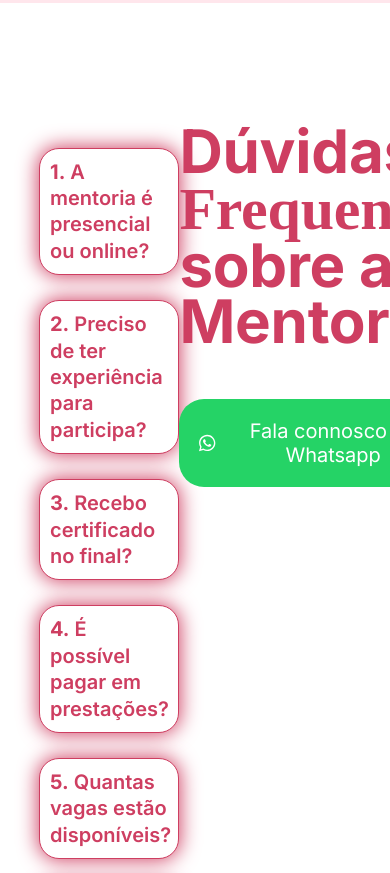
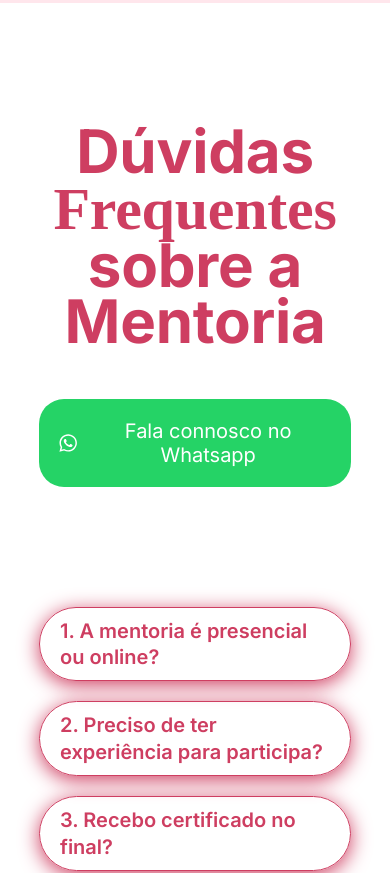
Before and after one commit to Webtech87/mentoria_dra_wilsa, a React (Vite) app in the folder client/: page / in a window 390 px wide. Shown: the part 7720-8593 px from the top of the page. Built offline with nearby package versions, Linux system fonts and the light colour scheme; a web font is replaced by a local one.

Commit message:
[UPDATE] mobile 768 faq

```diff
--- a/client/src/components/Faq/Faq.css
+++ b/client/src/components/Faq/Faq.css
@@ -31,13 +31,27 @@
     font-size: 16px;
 }
 
+.faq-container .list-item p{
+    padding: 20px;
+    font-size: 16px;
+    font-family: 'Inter', sans-serif;
+    font-weight: 400;
+    letter-spacing: 0;
+    line-height: 20.4px;
+    border-bottom-right-radius: 20px;
+    border-bottom-left-radius: 20px;
+    box-shadow: 0 4px 20px #CE3E61;
+}
+
+
+
 .faq-text {
     width: 500px;
     font-family: 'Inter', sans-serif;
     font-weight: 300;
     font-size: 30px;
     line-height: 56px;
-    letter-spacing: -0.24px; /* пример правильного значения */
+    letter-spacing: -0.24px;
     vertical-align: middle;
 }
 
@@ -47,14 +61,38 @@
     gap: 8px;
     background-color: #25D366;
     color: white;
-    padding:  20px;
+    padding: 20px;
     border: none;
     border-radius: 25px;
     font-size: 20px;
     cursor: pointer;
     margin-top: 50px;
 }
-.faq-text button:hover{
+
+.faq-text button:hover {
     box-shadow: 0 4px 20px #25D366;
+}
 
+@media (max-width: 768px) {
+    .faq-container {
+        flex-direction: column;
+        display: flex;
+    }
+
+    .faq-text {
+        width: 100%;
+        font-family: 'Inter', sans-serif;
+        text-align: center;
+        order: 1;
+    }
+
+    .faq-text button {
+        margin: 100px auto 100px;
+
+    }
+
+    .faq-container .faq-list {
+        width: 100%;
+        order: 2;
+    }
 }
--- a/client/src/components/Faq/Faq.tsx
+++ b/client/src/components/Faq/Faq.tsx
@@ -58,20 +58,27 @@ const Faq = () => {
         <div className="faq-section">
             <div className="faq-container">
                 <div className="faq-list">
-                    {
-                        faqList.map(item => (
-                            <div className="faq-item" key={item.id}>
-                                <div className="faq-quest" onClick={() => toggleDescription(item.id)}>
-                                <strong>{item.id}.</strong> {item.quest}
-                            </div>
-                            {openId === item.id && (
-                                <div className="faq-answer">
-                                    {item.answer}
-                                </div>
-                            )}
-                            </div>
-                        ))
-                    }
+                    {faqList.map(item => (
+                    <div className="list-item" key={item.id}>
+                        <h2
+                            onClick={() => toggleDescription(item.id)}
+                            style={
+                                openId === item.id
+                                    ? {
+                                        borderBottomRightRadius: "0px",
+                                        borderBottomLeftRadius: "0px",
+                                        borderTopRightRadius: "20px",
+                                        borderTopLeftRadius: "20px",
+                                        boxShadow: "0px 0px 5px 1px",
+                                    }
+                                    : undefined
+                            }
+                        >
+                            {item.id}. {item.quest}
+                        </h2>
+                        {openId === item.id && <p>{item.answer}</p>}
+                    </div>
+                ))}
                 </div>
                 <div className="faq-text">
                     <h1>Dúvidas <span className="MCDifFont">Frequentes</span> sobre a Mentoria</h1>
```
